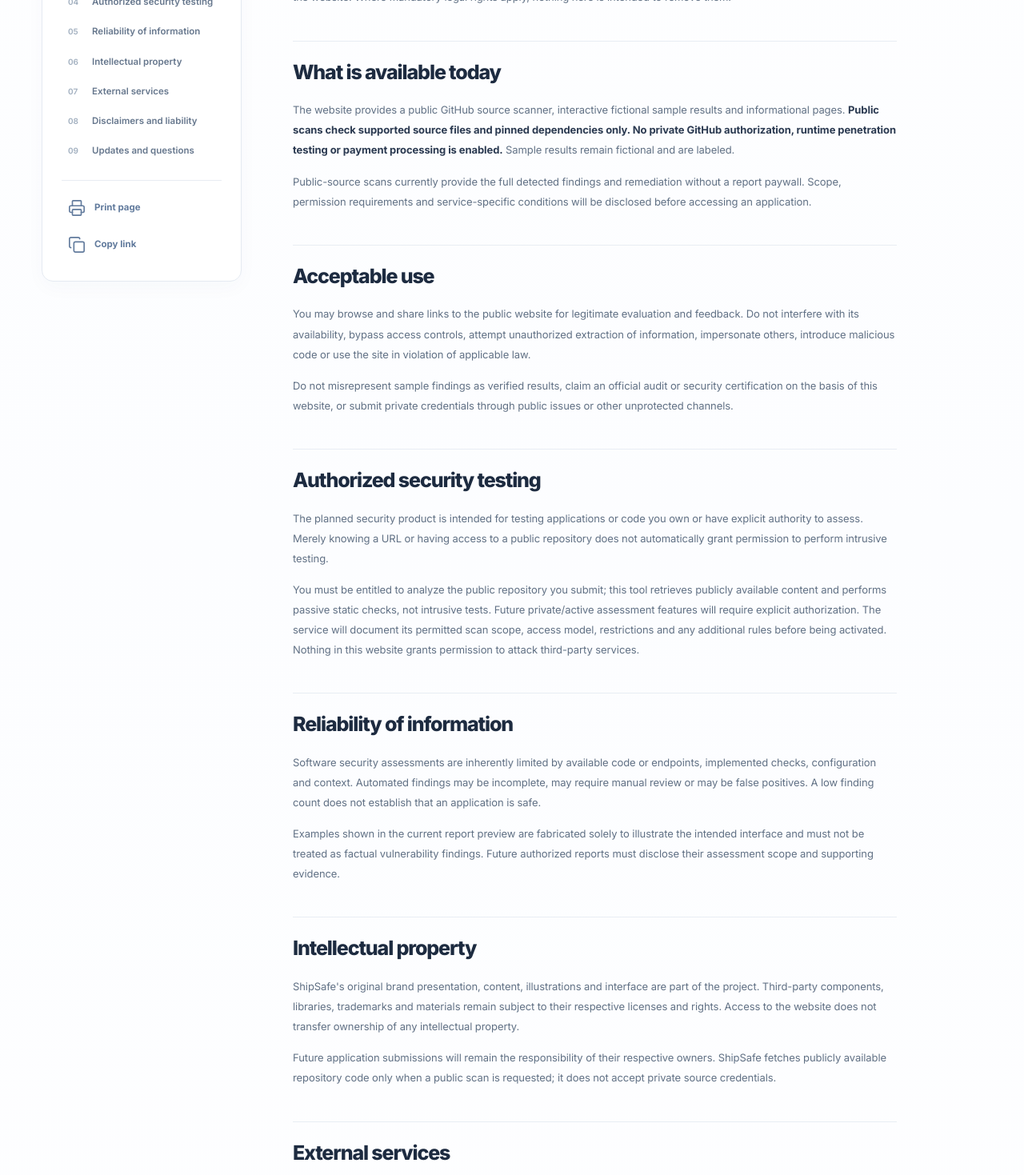
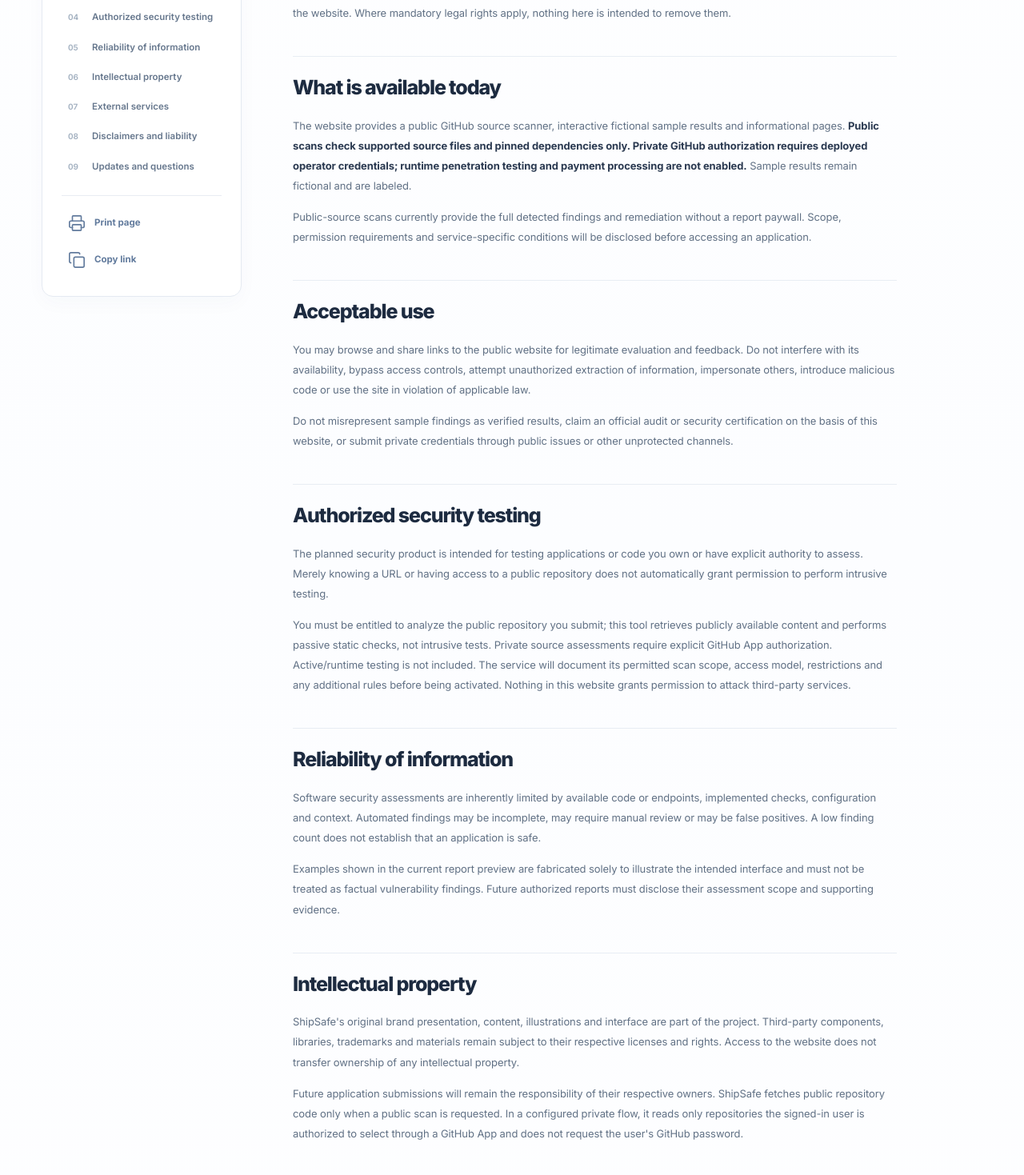
Before and after one commit to helloskyorigin/Safe-sure, a Next.js app: page /terms in a window 1280 px wide. Shown: the part 1000-2469 px from the top of the page at 80% size. Built offline with nearby package versions, Linux system fonts and the light colour scheme.

Commit message:
docs: align privacy, terms and deployment limits with optional private scanning

```diff
--- a/app/terms/page.tsx
+++ b/app/terms/page.tsx
@@ -27,7 +27,7 @@ export default function TermsPage() {
       lead="A straightforward explanation of what ShipSafe offers today, how the preview may be used and what to expect before the service goes live."
       sections={sections}
       summary={[
-        "Read-only public repository source scanning is available; private scanning and authenticated server-stored reports are not enabled.",
+        "Read-only public source scanning is available. Private scanning and owner-scoped encrypted seven-day reports are conditional on GitHub App and database configuration.",
         "Example assessments are illustrative, not results from your website or source code.",
         "Only applications you own or are expressly authorized to test may be assessed when scanning becomes available.",
       ]}
@@ -39,7 +39,7 @@ export default function TermsPage() {
       </section>
       <section id="availability" className="legal-section">
         <h2>What is available today</h2>
-        <p>The website provides a public GitHub source scanner, interactive fictional sample results and informational pages. <strong>Public scans check supported source files and pinned dependencies only. No private GitHub authorization, runtime penetration testing or payment processing is enabled.</strong> Sample results remain fictional and are labeled.</p>
+        <p>The website provides a public GitHub source scanner, interactive fictional sample results and informational pages. <strong>Public scans check supported source files and pinned dependencies only. Private GitHub authorization requires deployed operator credentials; runtime penetration testing and payment processing are not enabled.</strong> Sample results remain fictional and are labeled.</p>
         <p>Public-source scans currently provide the full detected findings and remediation without a report paywall. Scope, permission requirements and service-specific conditions will be disclosed before accessing an application.</p>
       </section>
       <section id="acceptable-use" className="legal-section">
@@ -50,7 +50,7 @@ export default function TermsPage() {
       <section id="authorization" className="legal-section">
         <h2>Authorized security testing</h2>
         <p>The planned security product is intended for testing applications or code you own or have explicit authority to assess. Merely knowing a URL or having access to a public repository does not automatically grant permission to perform intrusive testing.</p>
-        <p>You must be entitled to analyze the public repository you submit; this tool retrieves publicly available content and performs passive static checks, not intrusive tests. Future private/active assessment features will require explicit authorization. The service will document its permitted scan scope, access model, restrictions and any additional rules before being activated. Nothing in this website grants permission to attack third-party services.</p>
+        <p>You must be entitled to analyze the public repository you submit; this tool retrieves publicly available content and performs passive static checks, not intrusive tests. Private source assessments require explicit GitHub App authorization. Active/runtime testing is not included. The service will document its permitted scan scope, access model, restrictions and any additional rules before being activated. Nothing in this website grants permission to attack third-party services.</p>
       </section>
       <section id="results" className="legal-section">
         <h2>Reliability of information</h2>
@@ -60,7 +60,7 @@ export default function TermsPage() {
       <section id="ownership" className="legal-section">
         <h2>Intellectual property</h2>
         <p>ShipSafe's original brand presentation, content, illustrations and interface are part of the project. Third-party components, libraries, trademarks and materials remain subject to their respective licenses and rights. Access to the website does not transfer ownership of any intellectual property.</p>
-        <p>Future application submissions will remain the responsibility of their respective owners. ShipSafe fetches publicly available repository code only when a public scan is requested; it does not accept private source credentials.</p>
+        <p>Future application submissions will remain the responsibility of their respective owners. ShipSafe fetches public repository code only when a public scan is requested. In a configured private flow, it reads only repositories the signed-in user is authorized to select through a GitHub App and does not request the user's GitHub password.</p>
       </section>
       <section id="third-party" className="legal-section">
         <h2>External services</h2>
@@ -75,7 +75,7 @@ export default function TermsPage() {
         <h2>Updates and questions</h2>
         <p>We may update these website terms as the preview evolves. If a commercial service is ever offered, its operator identity, support contacts, complete purchase terms and mandatory rights must be disclosed before a transaction.</p>
         <p>For ordinary non-sensitive feedback see <Link href="/contact">Contact</Link>. For information about the present data practices and planned security controls, see <Link href="/privacy">Privacy</Link> and <Link href="/security">Security</Link>.</p>
-        <p className="legal-note"><strong>Important:</strong> These terms govern the currently published preview. They do not claim private scanning, a registered corporate identity or a staffed private customer-support desk.</p>
+        <p className="legal-note"><strong>Important:</strong> These terms govern the currently published preview. They do not claim a configured or independently audited private-scanning deployment, registered corporate identity or staffed private customer-support desk.</p>
       </section>
     </LegalPage>
   );
```
